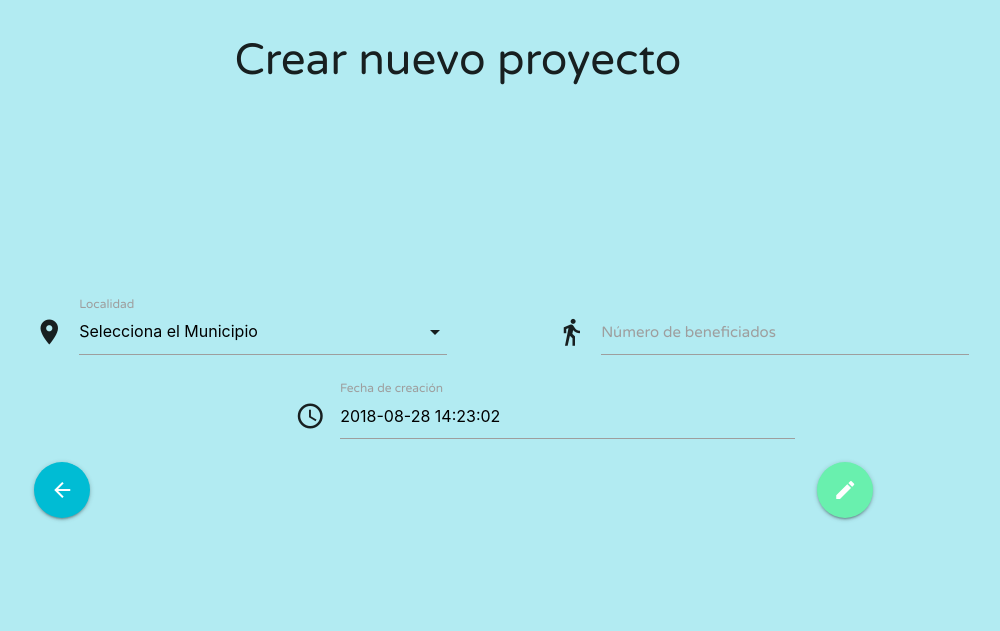
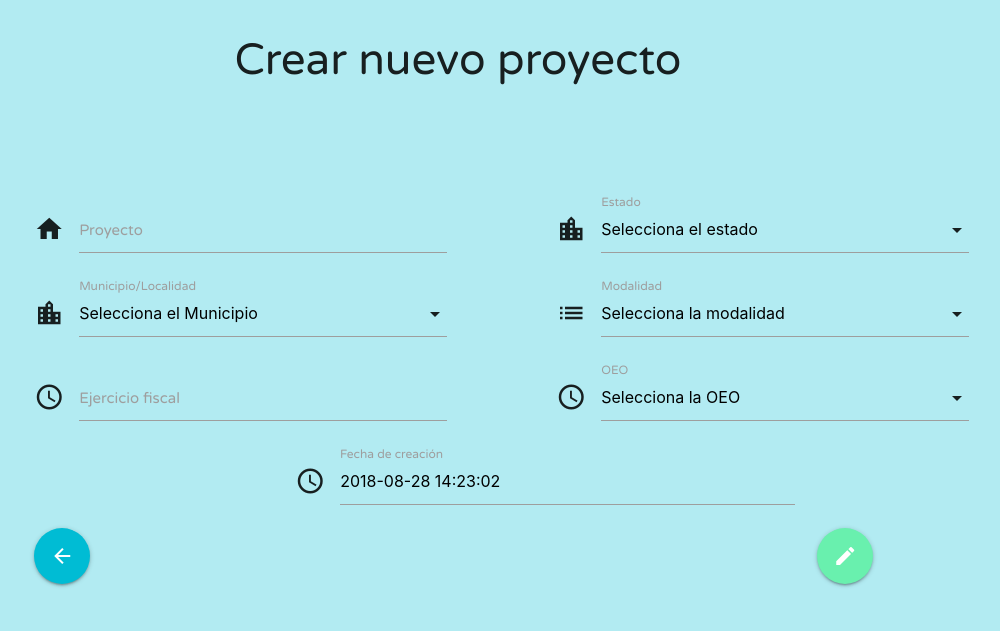
Before and after one commit to ravd45/sistema, a PHP site: page /sistema/vistas/crea_proyecto.php in a window 1280 px wide. Shown: the part 169-800 px from the top of the page, without its empty margins (182-1182 px from the left). Run offline with PHP 8.4, Linux system fonts and the light colour scheme; data comes from the database, SQL or seed files in the repository; some web fonts are replaced.

Commit message:
commit del medio dia 060918
haciendo cambios para el proyecto

```diff
--- a/controladores/layout_controller.php
+++ b/controladores/layout_controller.php
@@ -37,7 +37,7 @@
 		$enganche_especie =  implode ( ', ' , $_POST['enganche_especie']);
 		$fecha_nacimiento = $this->calculaFechaNac();
 		$gen = substr($_POST['curp'], 10, 1);
-
+		$subsidio = ($_POST['modalidad'] == 'Autoproduccion') ? '$71,056.96' : '$29,402.88';
 		$genero = ($gen == 'M' || $gen = 'm') ? 'Femenino' : 'Masculino';
 
 		// echo $enganche_especie; die();
@@ -58,7 +58,7 @@
 		'ocupacion' => $_POST['ocupacion'],
 		'telefono' => $_POST['telefono'],
 		'solucion' => $_POST['solucion'],
-		'subsidio' => $_POST['subsidio'],
+		'subsidio' => $subsidio,
 		'credito' => $_POST['credito'],
 		'enganche_efectivo' => $_POST['enganche_efectivo'],
 		'enganche_especie' => $enganche_especie,
--- a/controladores/main_controller.php
+++ b/controladores/main_controller.php
@@ -172,7 +172,7 @@
     }
       echo'<ul class="collapsible">
       <li>
-      <div class="collapsible-header"><i class="material-icons">build</i>'.$item["proyecto"].' Capturados: '.$total.'</div>
+      <div class="collapsible-header"><i class="material-icons">build</i>'.$item["proyecto"].' Capturados: <a class="green-text">'.$total.'</a></div>
       <div class="collapsible-body">
       <span>';
       $this->obtenerBeneficiarios($item['idproyecto']);
--- a/css/estilo.css
+++ b/css/estilo.css
@@ -40,7 +40,7 @@
 
 
 .div-inicio{
-	margin-top: 15%;
+	margin-top: 7%;
 }
 
 .curp{
--- a/libs/subirEjecucion.php
+++ b/libs/subirEjecucion.php
@@ -13,7 +13,7 @@
     if ($archivo != "")
     {
         // guardamos el archivo a la carpeta ficheros
-        $destino =  "archivos/files/".$archivo;
+        $destino =  "http://localhost/sistema/sistema/libs/archivos/files/".$archivo;
         if (copy($_FILES['archivo']['tmp_name'],$destino))
         {
           $server = "localhost";
--- a/vistas/crea_proyecto.php
+++ b/vistas/crea_proyecto.php
@@ -1,4 +1,5 @@
-<?php include '../libs/header.php'; ?>
+<?php include '../libs/header.php';
+include '../controladores/main_controller.php';?>
 
 <h3>Crear nuevo proyecto</h3>
 
@@ -6,17 +7,54 @@
 	<div class="row">
 		<div class="col m10 offset-m1 div-inicio">
 			<div class="input-field col m5 offset-m1">
-				<i class="material-icons prefix">place</i>
-				<select name="municipio" required>
+				<i class="material-icons prefix">home</i>
+				<input id="proyecto" name="proyecto" type="text" class="validate" required>
+				<label>Proyecto</label>
+			</div>
+			<!-- estado de méxico -->
+			<div class="input-field col m5 offset-m1">
+				<i class="material-icons prefix">location_city</i>
+				<select class="" name="estado">
+					<option value="" disabled selected>Selecciona el estado</option>
+
+				</select>
+				<label>Estado</label>
+			</div>
+			<!-- municipio -->
+			<div class="input-field col m5 offset-m1">
+				<i class="material-icons prefix">location_city</i>
+				<select class="" name="municipio">
 					<option value="" disabled selected>Selecciona el Municipio</option>
-					<?php include '../libs/municipios.php'; ?>
+
 				</select>
-				<label>Localidad</label>
+				<label>Municipio/Localidad</label>
+			</div>
+			<!-- modalidad -->
+			<div class="input-field col m5 offset-m1">
+				<i class="material-icons prefix">list</i>
+				<select id="modalidad" name="modalidad" onchange="rangoIngreso()" required="true">
+					<option value="" disabled selected>Selecciona la modalidad</option>
+					<option value="AUTOPRODUCCION">Autoproducción</option>
+					<option value="MEJORAMIENTO">Mejoramiento</option>
+					<option value="AMPLIACION">Ampliación</option>
+					<option value="FONDEN">Fonden</option>
+				</select>
+				<label>Modalidad</label>
 			</div>
 			<div class="input-field col m5 offset-m1">
-				<i class="material-icons prefix">directions_walk</i>
-				<input type="number" name="beneficiarios" required>
-				<label> Número de beneficiados</label>
+				<i class="material-icons prefix">schedule</i>
+				<input id="ejercicio" name="fecha" type="text" value="" class="validate" required readonly>
+				<label>Ejercicio fiscal</label>
+			</div>
+			<div class="input-field col m5 offset-m1">
+				<i class="material-icons prefix">schedule</i>
+				<select id="oeo" name="oeo" onchange="rangoIngreso()" required="true">
+					<option value="" disabled selected>Selecciona la OEO</option>
+					<option value="ROCA A.C.">ROCA A.C.</option>
+					<option value="DP11">DP11</option>
+
+				</select>
+				<label>OEO</label>
 			</div>
 			<div class="input-field col m6 offset-m4">
 				<i class="material-icons prefix">schedule</i>
```
Also changed, not shown: modelo/excel_model.php (+22 -1 lines).
